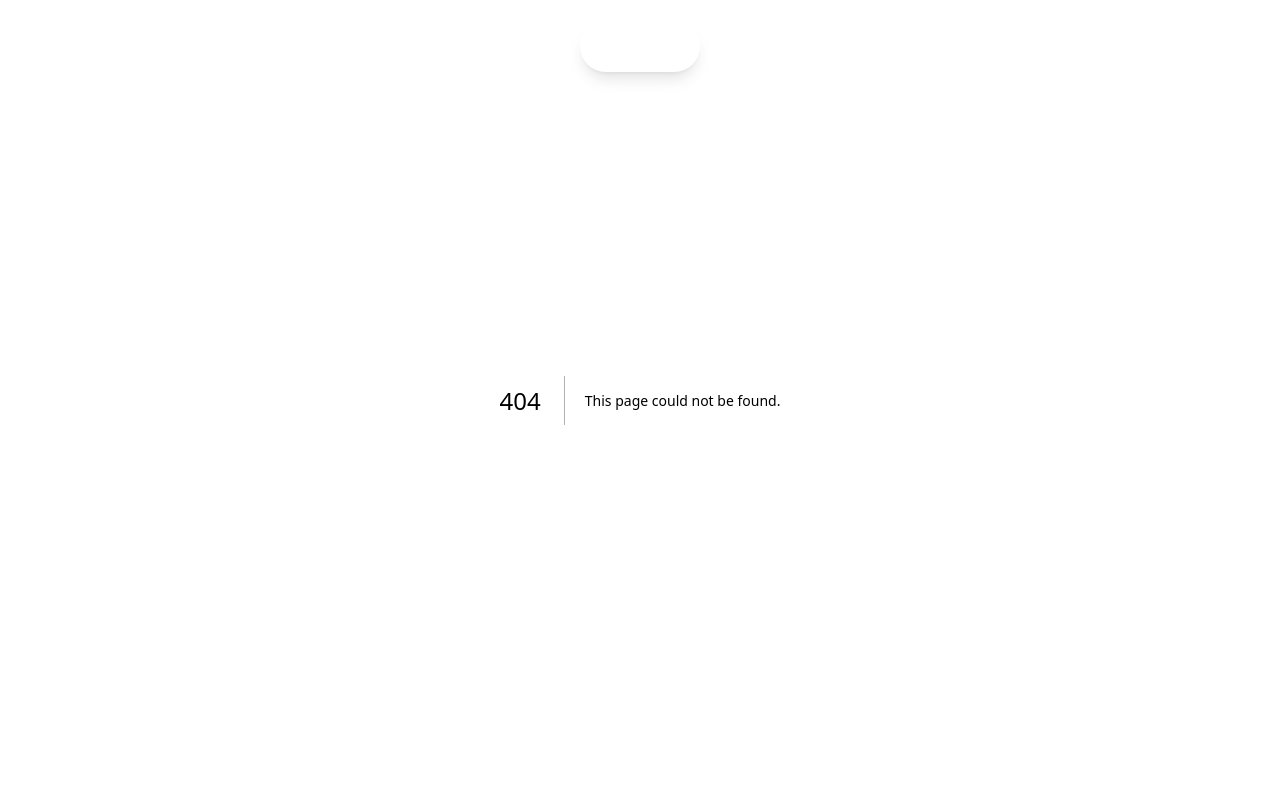
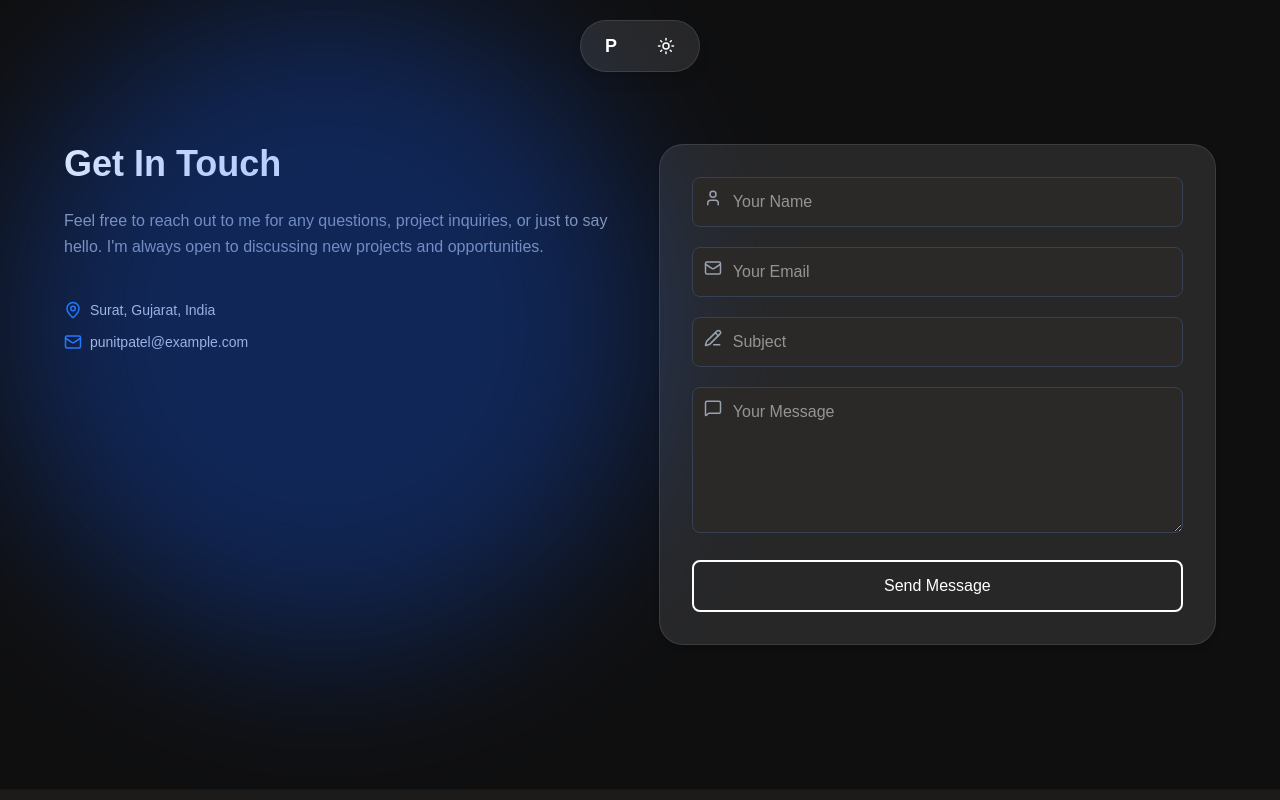
Before and after one commit to punit1703/personal-portfolio, a Next.js app: page /contact in a window 1280 px wide. Before the commit this address had no page. Shown: the top 800 px of the page. Built offline with nearby package versions, Linux system fonts and the light colour scheme.

Commit message:
add contact form with Formspree and optimize site performance

```diff
--- /dev/null
+++ b/app/contact/page.tsx
@@ -0,0 +1,10 @@
+import ContactForm from '@/components/ContactForm'
+import React from 'react'
+
+function page() {
+  return (
+    <ContactForm/>
+  )
+}
+
+export default page
--- /dev/null
+++ b/components/ContactForm.tsx
@@ -0,0 +1,148 @@
+"use client";
+import React from "react";
+import { useForm, ValidationError } from "@formspree/react";
+import { Mail, MapPin, User, PencilLine, MessageSquare } from "lucide-react";
+import Link from "next/link";
+
+const ContactPage = React.memo(() => {
+  const [state, handleSubmit] = useForm("manjqqbl");
+
+  if (state.succeeded) {
+    return (
+      <section className="min-h-[60vh] flex flex-col justify-center items-center text-center bg-[#0f0f0f] text-white px-4 py-20">
+        <h2 className="text-3xl sm:text-4xl font-bold text-green-400 my-7 ">
+          🎉 Thank You!
+        </h2>
+        <p className="text-gray-300 text-base sm:text-lg mb-8 max-w-lg">
+          Your message has been sent successfully. I appreciate you taking the
+          time to reach out — I’ll get back to you as soon as possible.
+        </p>
+        <Link
+          href="/"
+          className="px-6 py-3 border-2 border-white text-white rounded-lg hover:bg-white hover:text-black transition duration-300 font-semibold"
+        >
+          Back to Home
+        </Link>
+      </section>
+    );
+  }
+
+  return (
+    <>
+    <div className="absolute z-0 w-[650px] h-[650px] bg-blue-600 blur-[80px] opacity-30 rounded-full pointer-events-none" />
+      <section className="w-full px-4 sm:px-6 py-36 bg-[#0f0f0f] text-white">
+        <div className="max-w-6xl mx-auto flex flex-col md:flex-row gap-10">
+          {/* Info Section */}
+          <div className="md:w-1/2 space-y-6">
+            <h2 className="text-3xl sm:text-4xl font-bold">Get In Touch</h2>
+            <p className="text-gray-400 leading-relaxed text-sm sm:text-base">
+              Feel free to reach out to me for any questions, project inquiries,
+              or just to say hello. I'm always open to discussing new projects
+              and opportunities.
+            </p>
+
+            <div className="space-y-3 pt-4">
+              <div className="flex items-center gap-2">
+                <MapPin className="text-blue-500" size={18} />
+                <span className="text-gray-300 text-sm">
+                  Surat, Gujarat, India
+                </span>
+              </div>
+              <div className="flex items-center gap-2">
+                <Mail className="text-blue-500" size={18} />
+                <span className="text-gray-300 text-sm">
+                  punitpatel@example.com
+                </span>
+              </div>
+            </div>
+          </div>
+
+          {/* Form Section */}
+          <div className="md:w-1/2 bg-white/10 border border-white/10 p-6 sm:p-8 rounded-3xl shadow-md">
+            <form onSubmit={handleSubmit} className="space-y-4 sm:space-y-5">
+              <InputField
+                icon={<User size={18} />}
+                id="name"
+                type="text"
+                name="name"
+                placeholder="Your Name"
+                required
+              />
+
+              <InputField
+                icon={<Mail size={18} />}
+                id="email"
+                type="email"
+                name="email"
+                placeholder="Your Email"
+                required
+              />
+              <ValidationError
+                prefix="Email"
+                field="email"
+                errors={state.errors}
+                className="text-red-500 text-sm"
+              />
+
+              <InputField
+                icon={<PencilLine size={18} />}
+                id="subject"
+                type="text"
+                name="subject"
+                placeholder="Subject"
+                required
+              />
+
+              <div className="relative">
+                <div className="absolute left-3 top-3 text-gray-400">
+                  <MessageSquare size={18} />
+                </div>
+                <textarea
+                  id="message"
+                  name="message"
+                  placeholder="Your Message"
+                  rows={5}
+                  required
+                  className="w-full pl-10 pr-4 py-3 rounded-lg bg-[#2a2927] text-white border border-gray-700 focus:outline-none focus:ring-2 focus:ring-blue-500"
+                />
+                <ValidationError
+                  prefix="Message"
+                  field="message"
+                  errors={state.errors}
+                  className="text-red-500 text-sm"
+                />
+              </div>
+
+              <button
+                type="submit"
+                disabled={state.submitting}
+                className="w-full border-2 border-white text-white hover:bg-white hover:text-black font-medium py-3 rounded-lg transition duration-300"
+              >
+                {state.submitting ? "Sending..." : "Send Message"}
+              </button>
+            </form>
+          </div>
+        </div>
+      </section>
+      <hr className="bg-white" />
+    </>
+  );
+});
+
+export default ContactPage;
+
+function InputField({ icon, id, type, name, placeholder, required = false }) {
+  return (
+    <div className="relative">
+      <div className="absolute left-3 top-3 text-gray-400">{icon}</div>
+      <input
+        id={id}
+        type={type}
+        name={name}
+        placeholder={placeholder}
+        required={required}
+        className="w-full pl-10 pr-4 py-3 rounded-lg bg-[#2a2927] text-white border border-gray-700 focus:outline-none focus:ring-2 focus:ring-blue-500"
+      />
+    </div>
+  );
+}
--- a/components/Hero.tsx
+++ b/components/Hero.tsx
@@ -3,11 +3,11 @@
 import React, { useEffect, useState } from "react";
 import { TextGenerateEffect } from "@/components/ui/text-generate-effect";
 import { Spotlight } from "@/components/ui/spotlight";
-import { Button } from "@/components/ui/button";
-import { cn } from "@/lib/utils";
+import { useCurrentTime } from "@/hooks/useCurrentTime";
 
 function Hero() {
   const [position, setPosition] = useState({ x: 0, y: 0 });
+  const time = useCurrentTime();
 
   useEffect(() => {
     const handleMouseMove = (e: MouseEvent) => {
@@ -20,12 +20,15 @@ function Hero() {
   return (
     <>
       <div className="relative w-full h-screen overflow-hidden bg-black text-white">
-      <Spotlight
-        className="-top-40 left-0 md:left-60 md:-top-20"
-        fill="white"
-      />
+        {/* Spotlight Blur Effect */}
+        <Spotlight className="-top-40 left-0 md:left-60 md:-top-20" fill="white" />
 
-      {/* Glowing Blob that follows cursor */}
+        {/* Time - Top Right */}
+        <div className="absolute top-6 right-6 text-sm sm:text-base text-gray-400 font-medium z-20">
+          Based in Gandhinagar → <span className="text-white">{time}</span>
+        </div>
+
+        {/* Cursor-following Blob */}
         <div
           className="absolute z-0 w-[650px] h-[650px] bg-blue-600 blur-[80px] opacity-30 rounded-full pointer-events-none transform duration-[5s]"
           style={{
@@ -33,6 +36,7 @@ function Hero() {
           }}
         />
 
+        {/* Main Content */}
         <div className="relative z-10 flex flex-col items-center justify-center text-center max-w-4xl mx-auto h-full px-6">
           <h1 className="text-3xl md:text-4xl font-semibold text-white">
             Hi! this is Punit.
--- a/components/Navbar.tsx
+++ b/components/Navbar.tsx
@@ -20,7 +20,7 @@ function Navbar() {
         px-4 py-2 transition-all duration-700 ease-[cubic-bezier(0.25,1,0.5,1)]
         ${hovered ? "w-[380px] sm:w-[520px]" : "w-[120px]"}`}
     >
-      <Link href="/" className="text-lg font-bold tracking-wide shrink-0">PP</Link>
+      <Link href="/" className="text-lg px-2 font-bold tracking-wide shrink-0 text-center hover:bg-white/20 transition-colors rounded-full">P</Link>
 
       <div
         className={`absolute left-1/2 -translate-x-1/2 flex gap-6 md:gap-11 transition-all duration-300 ${
--- a/components/about.tsx
+++ b/components/about.tsx
@@ -1,5 +1,4 @@
-"use client";
-
+"use client"
 import React, { useEffect, useState } from "react";
 import Image from "next/image";
 import { Button } from "@/components/ui/button";
--- /dev/null
+++ b/hooks/useCurrentTime.tsx
@@ -0,0 +1,26 @@
+// hooks/useCurrentTime.js
+"use client";
+import { useEffect, useState } from "react";
+
+export function useCurrentTime() {
+  const [time, setTime] = useState("");
+
+  useEffect(() => {
+    const update = () => {
+      const now = new Date();
+      let hours = now.getHours();
+      const minutes = now.getMinutes();
+      const ampm = hours >= 12 ? "PM" : "AM";
+      hours = hours % 12 || 12;
+      const formatted = `${hours}:${minutes.toString().padStart(2, "0")} ${ampm}`;
+      setTime(formatted);
+    };
+
+    update(); // initial call
+    const interval = setInterval(update, 60000); // update every minute
+
+    return () => clearInterval(interval);
+  }, []);
+
+  return time;
+}
--- a/package.json
+++ b/package.json
@@ -9,6 +9,7 @@
     "lint": "next lint"
   },
   "dependencies": {
+    "@formspree/react": "^3.0.0",
     "clsx": "^2.1.1",
     "motion": "^12.16.0",
     "next": "15.3.3",
```
Also changed, not shown: 1 other file (tests, documents, lock files or other folders). Lines whose indentation alone changed are shown as unchanged.
